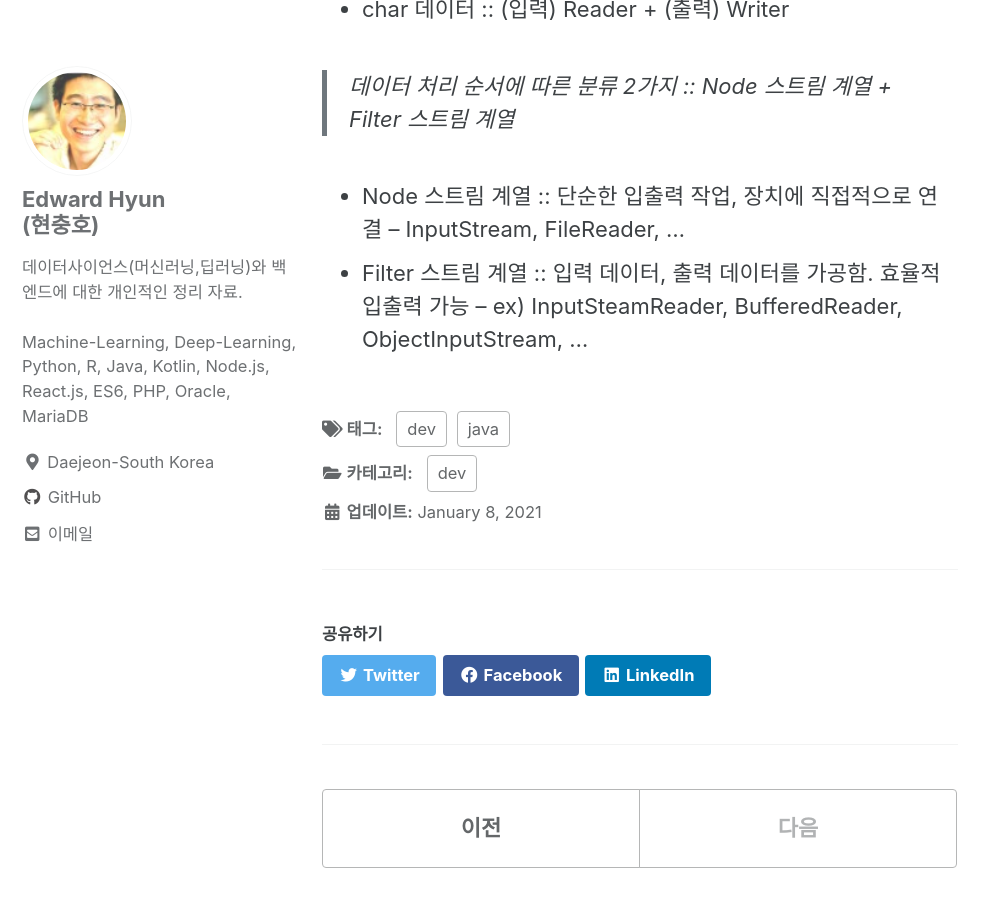
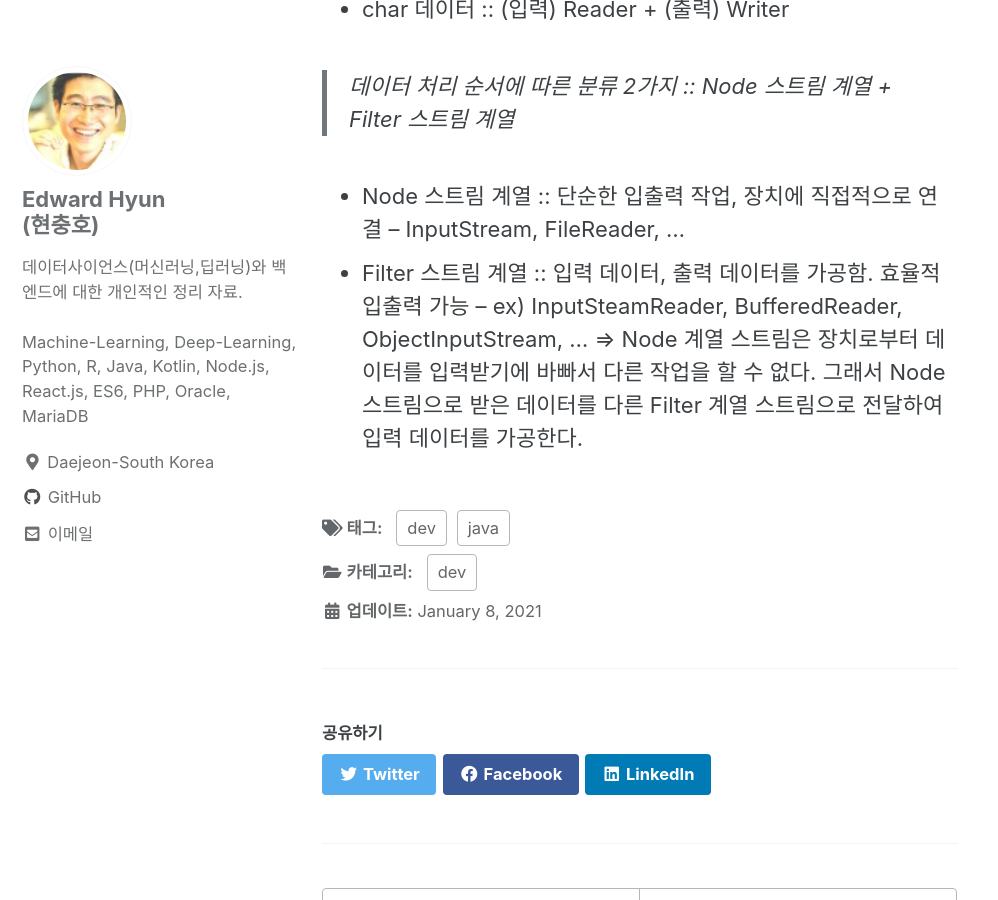
Before and after one commit to iamhch24/iamhch24.github.io, a Jekyll site: the page built from _posts/2021-01-08-[Study] 초보자를 위한 Java Programming.md, in a window 1280 px wide and 900 px high, scrolled down 5205 px. Shown: the whole window, without its empty margins (0-998 px from the left). Built offline with Jekyll 4.4.1, drawn with Linux system fonts in a browser that asks for light colours; cached includes are drawn as plain includes; some of the changed lines change nothing that is shown.

Commit message:
_posts/2021-01-08-[Study] 초보자를 위한 Java Programming.md updated from https://stackedit.io/

```diff
--- a/_posts/2021-01-08-[Study] 초보자를 위한 Java Programming.md
+++ b/_posts/2021-01-08-[Study] 초보자를 위한 Java Programming.md
@@ -121,6 +121,8 @@ public void m(){
 
 * Node 스트림 계열 :: 단순한 입출력 작업, 장치에 직접적으로 연결 -- InputStream, FileReader, ...
 * Filter 스트림 계열 :: 입력 데이터, 출력 데이터를 가공함. 효율적 입출력 가능 -- ex) InputSteamReader, BufferedReader, ObjectInputStream, ...
+⇒ Node 계열 스트림은 장치로부터 데이터를 입력받기에 바빠서 다른 작업을 할 수 없다. 그래서 Node 스트림으로 받은 데이터를 다른 Filter 계열 스트림으로 전달하여 입력 데이터를 가공한다.
+
 
 
 
@@ -128,7 +130,7 @@ public void m(){
 
 
 <!--stackedit_data:
-eyJoaXN0b3J5IjpbMTg1MTI4MjI4MCwtMTE3ODI3NTcyNSwxNj
-M0MDgxMTI3LDUwNDcxNDQ0LDE5NjcyNzg3NzksLTEyNjQ0NDQ3
-NzNdfQ==
+eyJoaXN0b3J5IjpbLTExNDc3ODQyMzYsLTExNzgyNzU3MjUsMT
+YzNDA4MTEyNyw1MDQ3MTQ0NCwxOTY3Mjc4Nzc5LC0xMjY0NDQ0
+NzczXX0=
 -->
```
